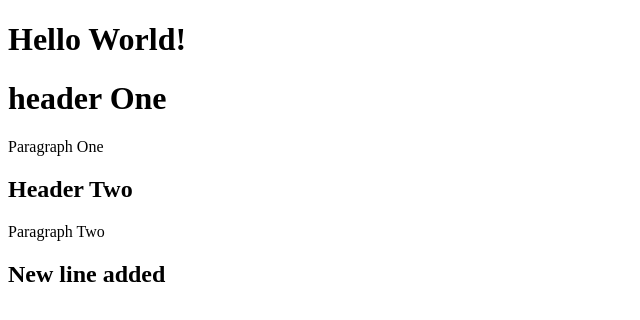
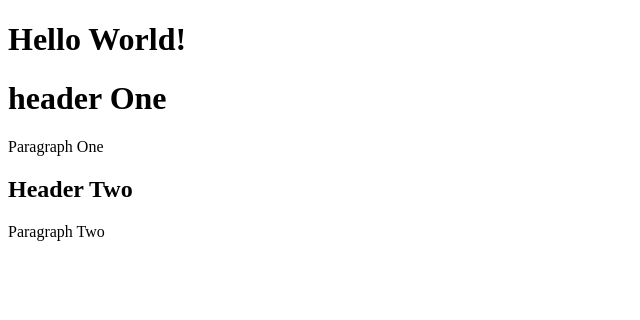
Before and after one commit to Maxamed5/Poco, a plain HTML site: page index.html in a window 1280 px wide. Shown: the whole page, without its empty margins (0-640 px from the left). Drawn offline with Linux system fonts and the light colour scheme.

Commit message:
this is a test commit

```diff
--- a/index.html
+++ b/index.html
@@ -8,7 +8,7 @@
             <p> Paragraph One   </p>
                 <h2> Header Two   </h2>
                     <p> Paragraph Two </p>
-                    <h2>New line added</h2>
+
 
 
 
```
